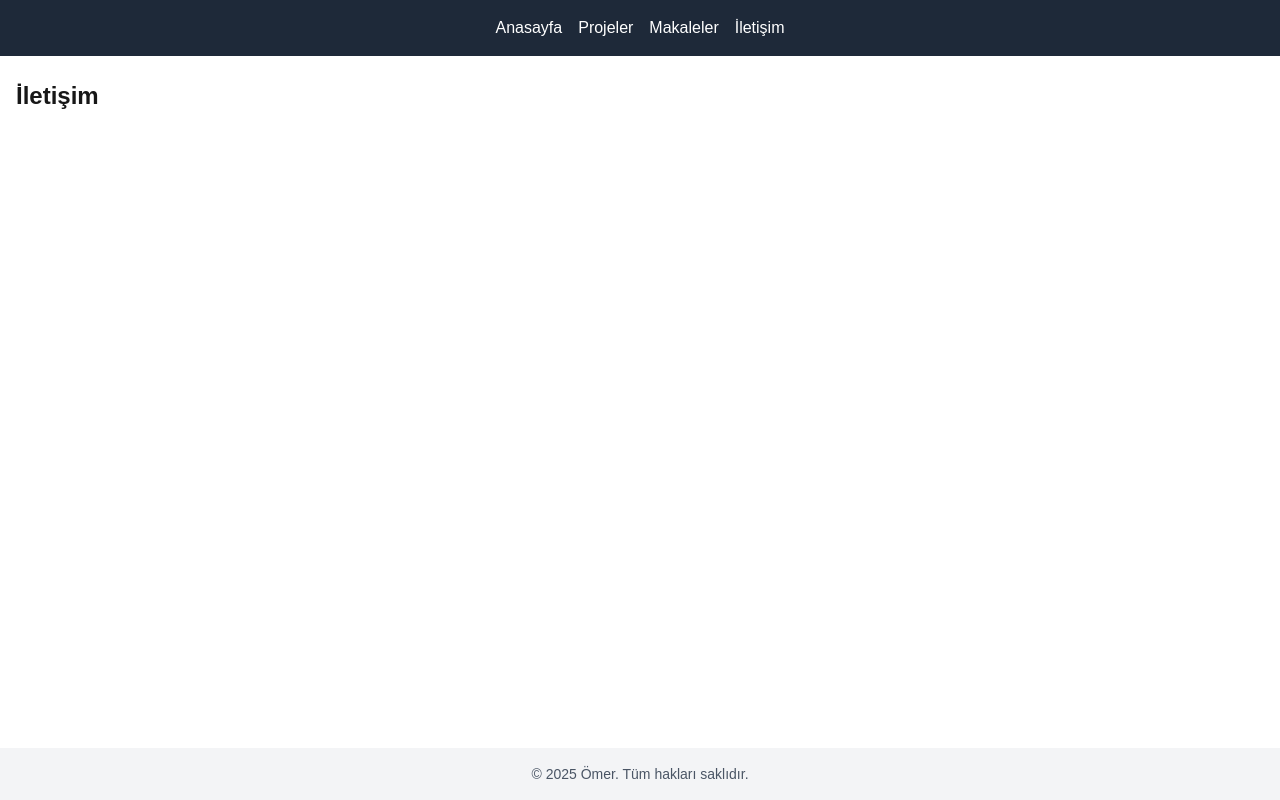
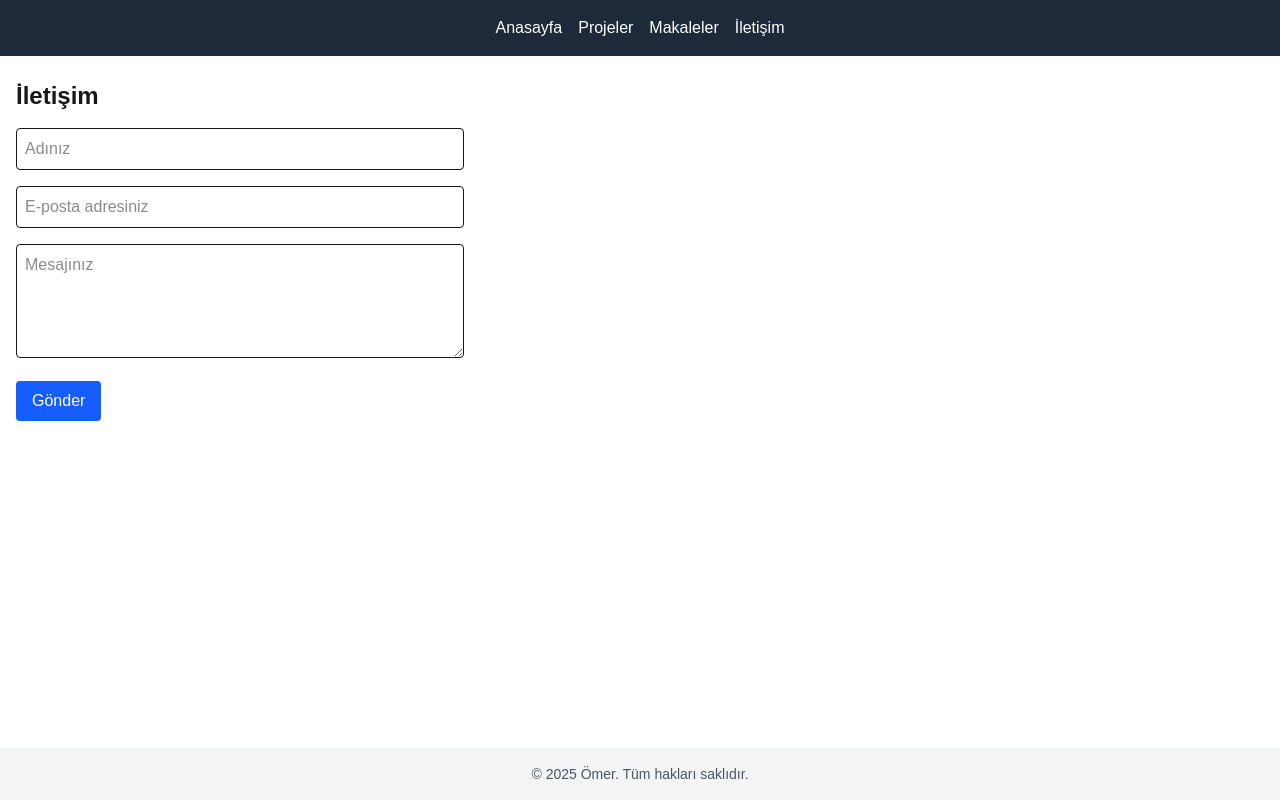
Before and after one commit to omeredebal/portfolio-blog, a Next.js app: page /contact in a window 1280 px wide. Built offline with nearby package versions, Linux system fonts and the light colour scheme.

Commit message:
İletişim formu ve API route eklendi

```diff
--- /dev/null
+++ b/src/app/api/contact/route.ts
@@ -0,0 +1,10 @@
+import { NextResponse } from 'next/server'
+
+export async function POST(request: Request) {
+  const body = await request.json()
+  console.log('Gelen iletişim formu:', body)
+
+  // Şimdilik sadece terminale yazdırıyoruz, burada DB veya mail tetiklenebilir
+
+  return NextResponse.json({ success: true })
+}
--- a/src/app/contact/page.tsx
+++ b/src/app/contact/page.tsx
@@ -1,3 +1,70 @@
+'use client'
+
+import { useState } from 'react'
+
 export default function ContactPage() {
-  return <h2 className="text-2xl font-semibold">İletişim</h2>;
+  const [form, setForm] = useState({ name: '', email: '', message: '' })
+  const [status, setStatus] = useState<string | null>(null)
+
+  const handleChange = (e: React.ChangeEvent<HTMLInputElement | HTMLTextAreaElement>) => {
+    setForm({ ...form, [e.target.name]: e.target.value })
+  }
+
+  const handleSubmit = async (e: React.FormEvent) => {
+    e.preventDefault()
+    const res = await fetch('/api/contact', {
+      method: 'POST',
+      headers: { 'Content-Type': 'application/json' },
+      body: JSON.stringify(form)
+    })
+
+    if (res.ok) {
+      setStatus('Mesaj başarıyla gönderildi.')
+      setForm({ name: '', email: '', message: '' })
+    } else {
+      setStatus('Gönderim başarısız oldu.')
+    }
+  }
+
+  return (
+    <div>
+      <h2 className="text-2xl font-semibold mb-4">İletişim</h2>
+      <form onSubmit={handleSubmit} className="space-y-4 max-w-md">
+        <input
+          type="text"
+          name="name"
+          placeholder="Adınız"
+          value={form.name}
+          onChange={handleChange}
+          className="w-full border p-2 rounded"
+          required
+        />
+        <input
+          type="email"
+          name="email"
+          placeholder="E-posta adresiniz"
+          value={form.email}
+          onChange={handleChange}
+          className="w-full border p-2 rounded"
+          required
+        />
+        <textarea
+          name="message"
+          placeholder="Mesajınız"
+          value={form.message}
+          onChange={handleChange}
+          className="w-full border p-2 rounded"
+          rows={4}
+          required
+        />
+        <button
+          type="submit"
+          className="bg-blue-600 text-white px-4 py-2 rounded hover:bg-blue-700"
+        >
+          Gönder
+        </button>
+        {status && <p className="text-sm text-green-600">{status}</p>}
+      </form>
+    </div>
+  )
 }
```
